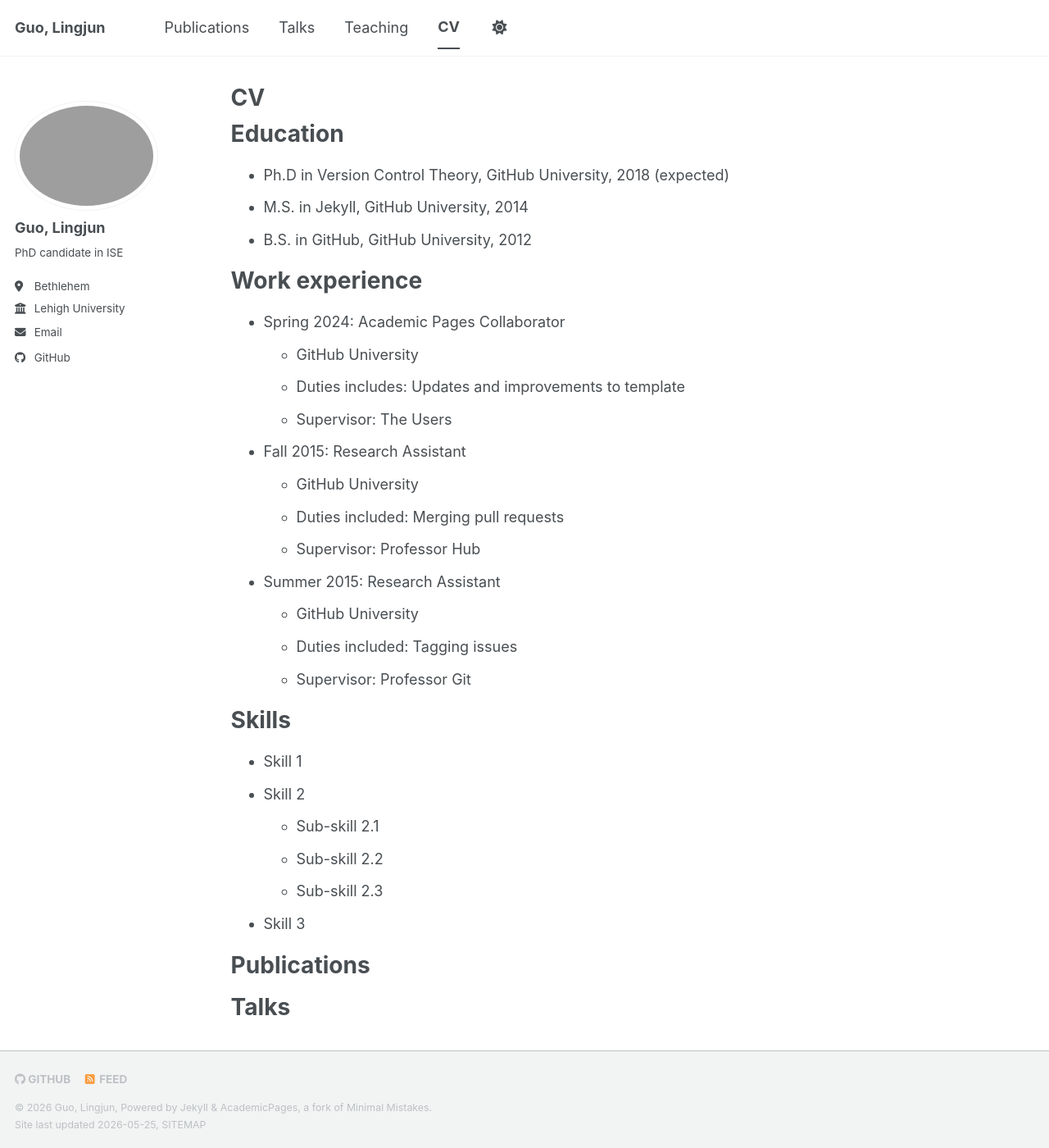
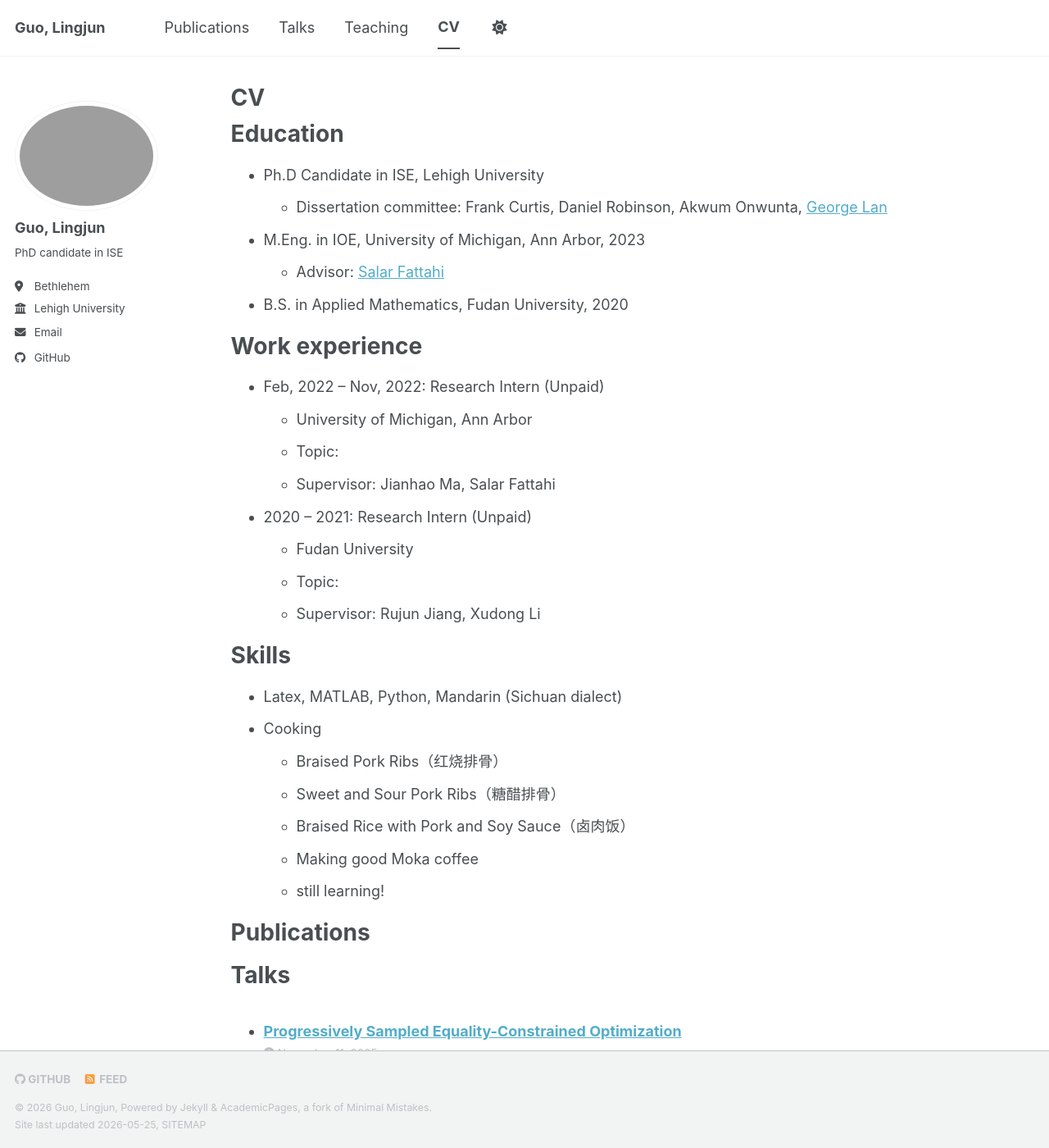
Before and after one commit to Guo-Lingjun/guo-lingjun.github.io, a Jekyll site: the page built from _pages/cv.md, in a window 1280 px wide and 1400 px high. Shown: the whole window at 82% size. Built offline with Jekyll 4.4.1, drawn with Linux system fonts in a browser that asks for light colours; a script bundle is joined from its source files by our own code; library files that are not in the unit come from our copies; some of the changed text lies outside the part shown.

Commit message:
Update cv.md

```diff
--- a/_pages/cv.md
+++ b/_pages/cv.md
@@ -11,35 +11,33 @@ redirect_from:
 
 Education
 ======
-* Ph.D in Version Control Theory, GitHub University, 2018 (expected)
-* M.S. in Jekyll, GitHub University, 2014
-* B.S. in GitHub, GitHub University, 2012
+* Ph.D Candidate in ISE, Lehigh University
+  * Dissertation committee: Frank Curtis, Daniel Robinson, Akwum Onwunta, [George Lan](https://sites.gatech.edu/guanghui-lan/)
+* M.Eng. in IOE, University of Michigan, Ann Arbor, 2023
+  * Advisor: [Salar Fattahi](https://fattahi.engin.umich.edu/)
+* B.S. in Applied Mathematics, Fudan University, 2020
 
 Work experience
 ======
-* Spring 2024: Academic Pages Collaborator
-  * GitHub University
-  * Duties includes: Updates and improvements to template
-  * Supervisor: The Users
+* Feb, 2022 -- Nov, 2022: Research Intern (Unpaid)
+  * University of Michigan, Ann Arbor
+  * Topic:
+  * Supervisor: Jianhao Ma, Salar Fattahi
 
-* Fall 2015: Research Assistant
-  * GitHub University
-  * Duties included: Merging pull requests
-  * Supervisor: Professor Hub
-
-* Summer 2015: Research Assistant
-  * GitHub University
-  * Duties included: Tagging issues
-  * Supervisor: Professor Git
+* 2020 -- 2021: Research Intern (Unpaid)
+  * Fudan University
+  * Topic:
+  * Supervisor: Rujun Jiang, Xudong Li
 
 Skills
 ======
-* Skill 1
-* Skill 2
-  * Sub-skill 2.1
-  * Sub-skill 2.2
-  * Sub-skill 2.3
-* Skill 3
+* Latex, MATLAB, Python, Mandarin (Sichuan dialect)
+* Cooking
+  * Braised Pork Ribs（红烧排骨）
+  * Sweet and Sour Pork Ribs（糖醋排骨）
+  * Braised Rice with Pork and Soy Sauce（卤肉饭）
+  * Making good Moka coffee
+  * still learning!
 
 Publications
 ======
@@ -59,6 +57,5 @@ Teaching
     {% include archive-single-cv.html %}
   {% endfor %}</ul>
 
-Service and leadership
+Disclaimer
 ======
-* Currently signed in to 43 different slack teams
```
